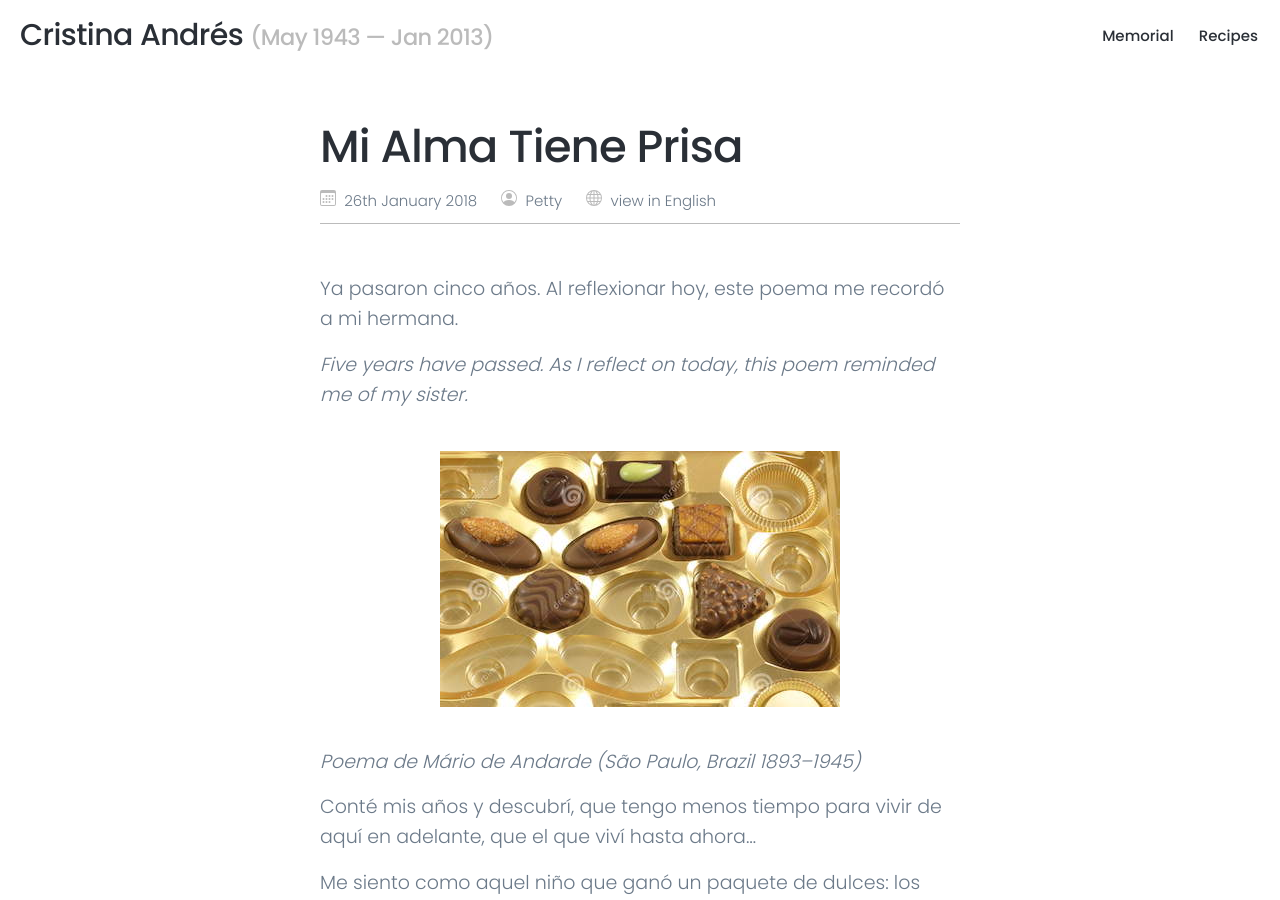
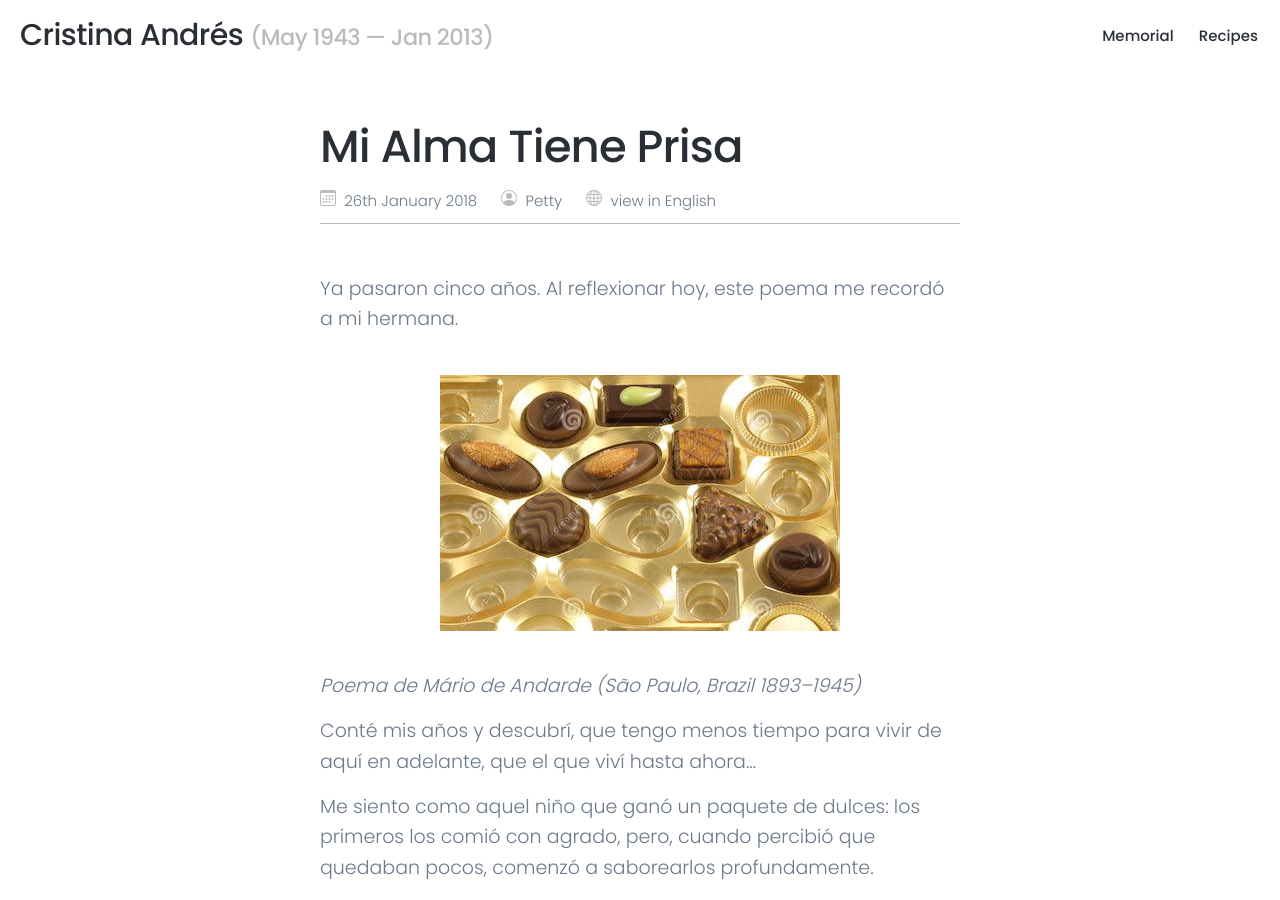
Before and after one commit to 950cagney/950cagney.github.io, a Jekyll site: the page built from _posts/2018-01-26-prisa.md, in a window 1280 px wide and 900 px high. Built offline with Jekyll 4.4.1, drawn with Linux system fonts in a browser that asks for light colours; nearby versions of some CDN libraries; some of the changed text lies outside the part shown.

Commit message:
Update 2018-01-26-prisa.md

```diff
--- a/_posts/2018-01-26-prisa.md
+++ b/_posts/2018-01-26-prisa.md
@@ -7,8 +7,6 @@ featured_image: '/images/20180126-chocolates.jpg'
 ---
 
 Ya pasaron cinco años. Al reflexionar hoy, este poema me recordó a mi hermana.
-
-_Five years have passed. As I reflect on today, this poem reminded me of my sister._
 
 ![](/images/20180126-chocolates.jpg)
 
```
Also changed, not shown: other parts of _posts/2018-01-26-prisa.md (+2 -0 lines).
